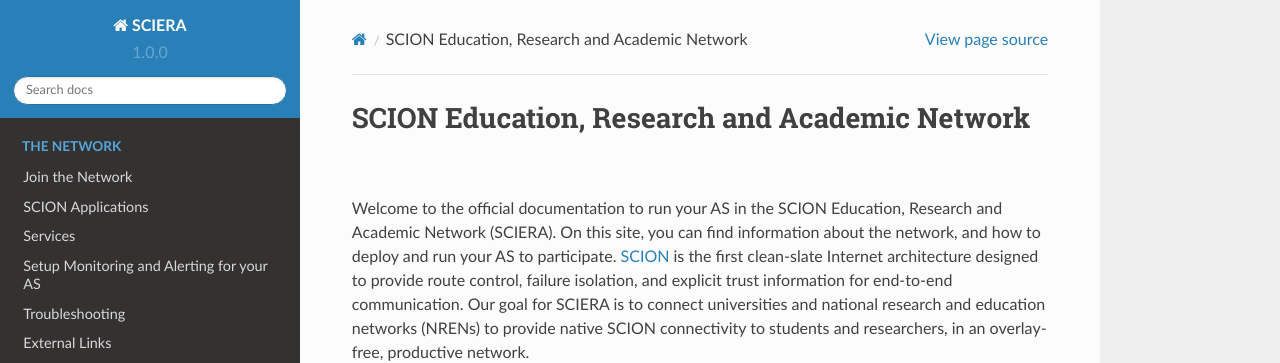
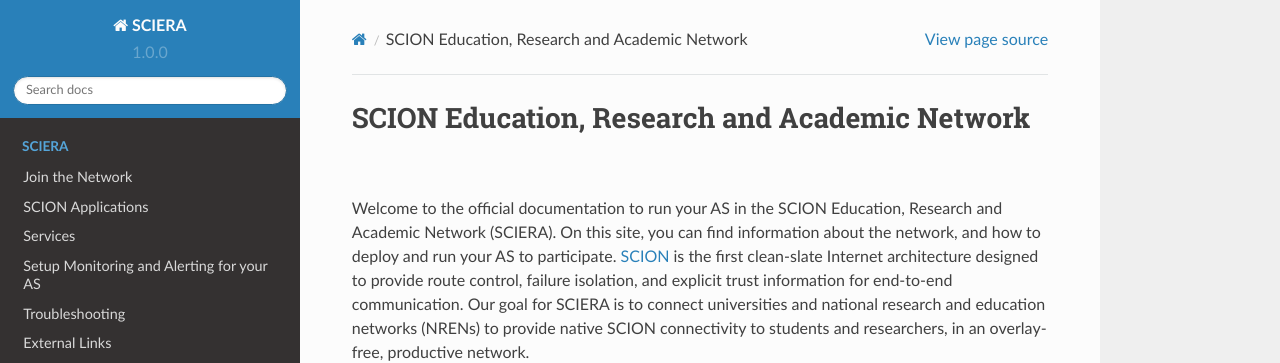
Before and after one commit to netsys-lab/scion-education-network-documentation, a Sphinx documentation site: the page built from docs/source/index.rst, in a window 1280 px wide. Shown: the top 363 px of the page. Built offline with Sphinx 7.4.7 and the Read the Docs theme 2.0.0, drawn with Linux system fonts in a browser that asks for light colours.

Commit message:
Update index.rst

```diff
--- a/docs/source/index.rst
+++ b/docs/source/index.rst
@@ -14,7 +14,7 @@
 
 .. toctree::
   :maxdepth: 1
-  :caption: The Network
+  :caption: SCIERA
   :hidden:
 
   join
```
